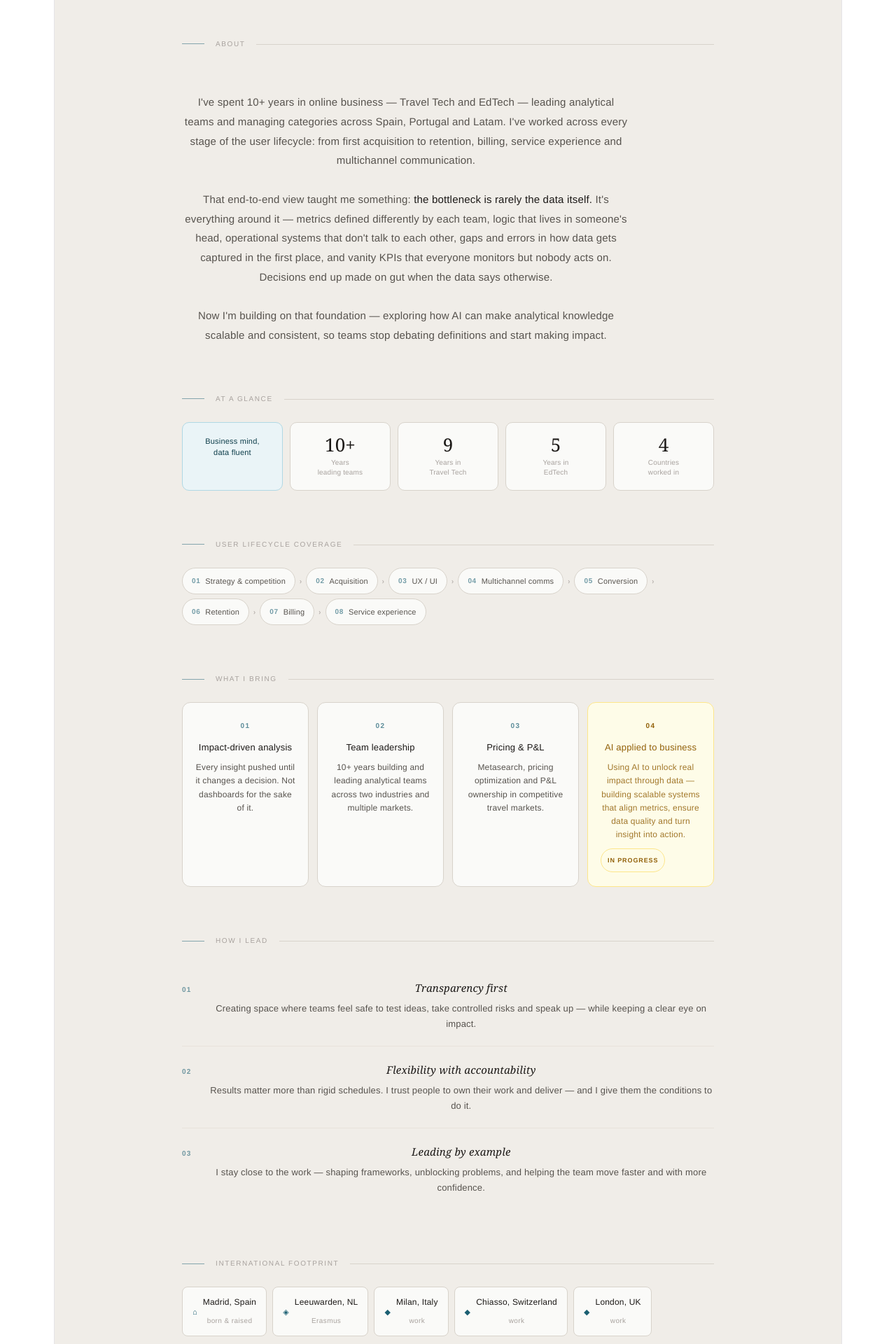
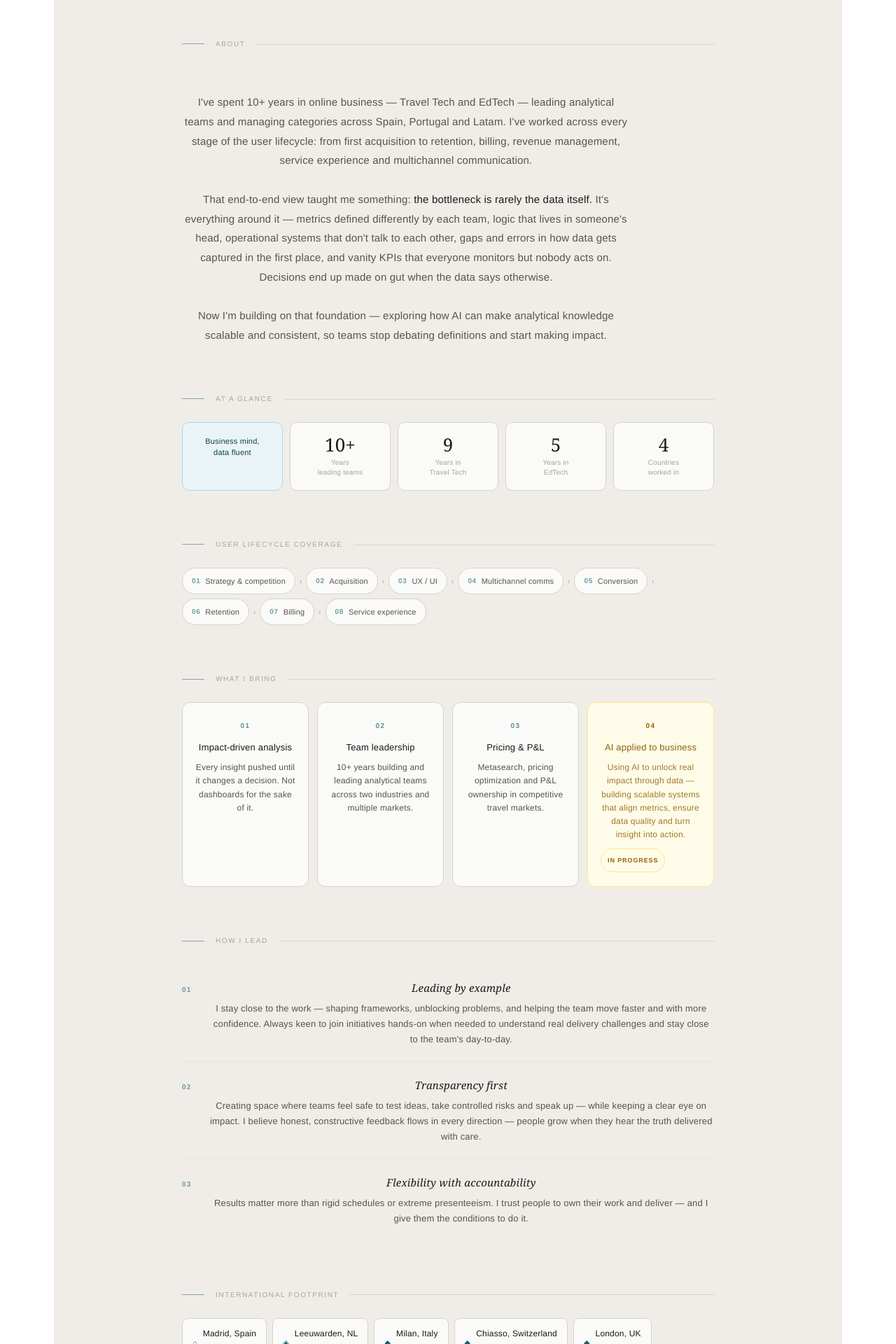
Before and after one commit to Dvaquerog/david-portfolio, a React (Vite) app: page / in a window 1280 px wide. Shown: the part 520-2440 px from the top of the page at 70% size. Built offline with nearby package versions, Linux system fonts and the light colour scheme.

Commit message:
liderazgo + revenue management

```diff
--- a/src/App.jsx
+++ b/src/App.jsx
@@ -36,9 +36,9 @@ const CARDS = [
 ];
 
 const LEADERSHIP = [
-  { title: "Transparency first", body: "Creating space where teams feel safe to test ideas, take controlled risks and speak up — while keeping a clear eye on impact." },
-  { title: "Flexibility with accountability", body: "Results matter more than rigid schedules. I trust people to own their work and deliver — and I give them the conditions to do it." },
-  { title: "Leading by example", body: "I stay close to the work — shaping frameworks, unblocking problems, and helping the team move faster and with more confidence." },
+  { title: "Leading by example", body: "I stay close to the work — shaping frameworks, unblocking problems, and helping the team move faster and with more confidence. Always keen to join initiatives hands-on when needed to understand real delivery challenges and stay close to the team's day-to-day." },
+  { title: "Transparency first", body: "Creating space where teams feel safe to test ideas, take controlled risks and speak up — while keeping a clear eye on impact. I believe honest, constructive feedback flows in every direction — people grow when they hear the truth delivered with care." },
+  { title: "Flexibility with accountability", body: "Results matter more than rigid schedules or extreme presenteeism. I trust people to own their work and deliver — and I give them the conditions to do it." },
 ];
 
 const FOOTPRINT = [
@@ -187,7 +187,7 @@ export default function Portfolio() {
 
         {/* BIO */}
         <p style={{ fontFamily: sans, fontSize: 15, color: t.textSub, lineHeight: 1.85, marginBottom: 64, maxWidth: 640 }}>
-          I've spent 10+ years in online business — Travel Tech and EdTech — leading analytical teams and managing categories across Spain, Portugal and Latam. I've worked across every stage of the user lifecycle: from first acquisition to retention, billing, service experience and multichannel communication.
+          I've spent 10+ years in online business — Travel Tech and EdTech — leading analytical teams and managing categories across Spain, Portugal and Latam. I've worked across every stage of the user lifecycle: from first acquisition to retention, billing, revenue management, service experience and multichannel communication.
           <br /><br />
           That end-to-end view taught me something:{" "}
           <span style={{ color: t.text, fontWeight: 500 }}>the bottleneck is rarely the data itself.</span>{" "}
```
